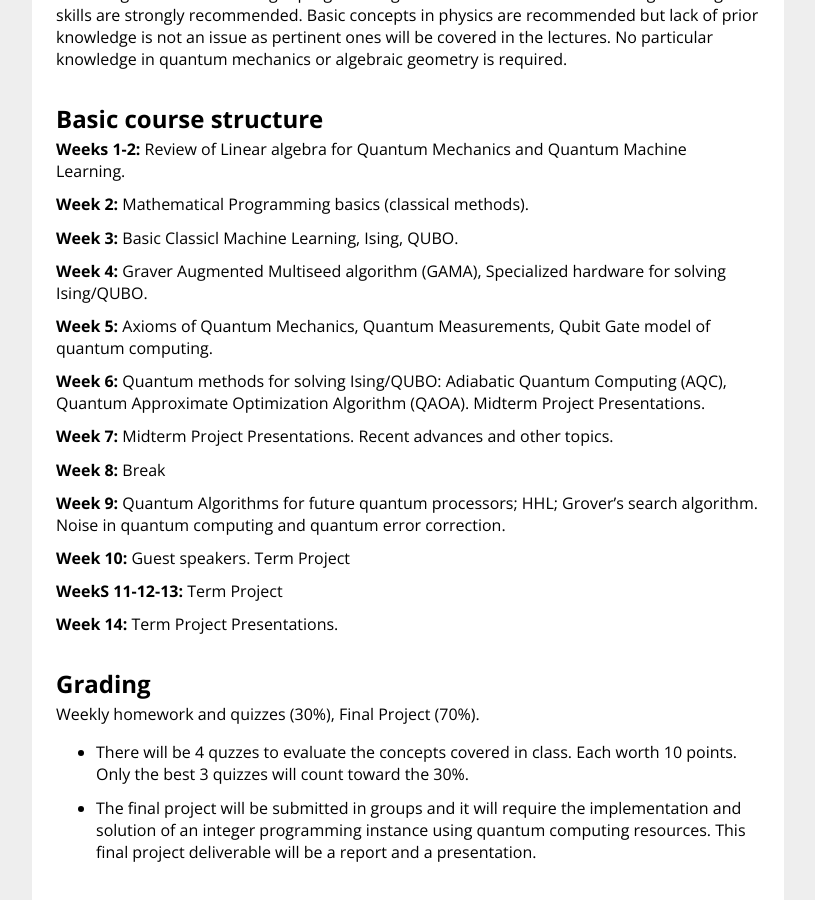
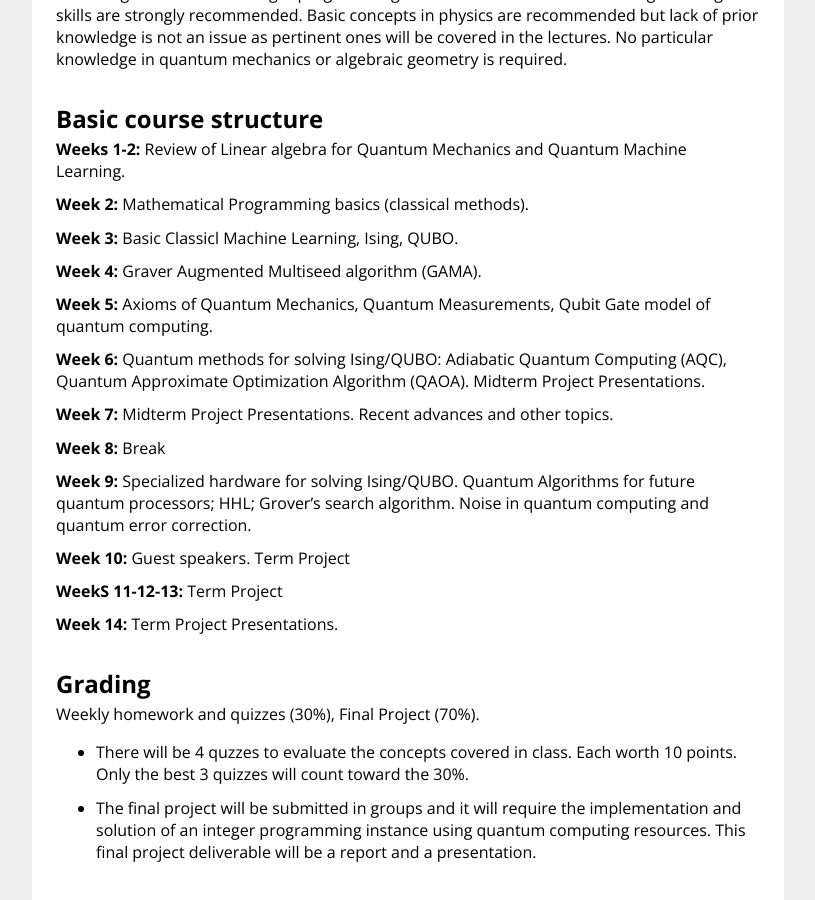
Before and after one commit to bernalde/QuIPML, a Jekyll site: the page built from index.md, in a window 1280 px wide and 900 px high, scrolled down 1425 px. Shown: the whole window, without its empty margins (232-1047 px from the left). Built offline with Jekyll 4.4.1, drawn with Linux system fonts in a browser that asks for light colours; some of the changed lines change nothing that is shown.

Commit message:
update syllabu

```diff
--- a/index.md
+++ b/index.md
@@ -59,7 +59,7 @@ No particular knowledge in quantum mechanics or algebraic geometry is required.
 
 **Week 3:** Basic Classicl Machine Learning, Ising, QUBO.
 
-**Week 4:** Graver Augmented Multiseed algorithm (GAMA), Specialized hardware for solving Ising/QUBO.
+**Week 4:** Graver Augmented Multiseed algorithm (GAMA).
 
 **Week 5:** Axioms of Quantum Mechanics, Quantum Measurements, Qubit Gate model of quantum computing.
 
@@ -69,7 +69,7 @@ No particular knowledge in quantum mechanics or algebraic geometry is required.
 
 **Week 8:** Break
 
-**Week 9:** Quantum Algorithms for future quantum processors; HHL; Grover's search algorithm. Noise in quantum computing and quantum error correction.
+**Week 9:** Specialized hardware for solving Ising/QUBO. Quantum Algorithms for future quantum processors; HHL; Grover's search algorithm. Noise in quantum computing and quantum error correction.
 
 **Week 10:** Guest speakers. Term Project
 
```
